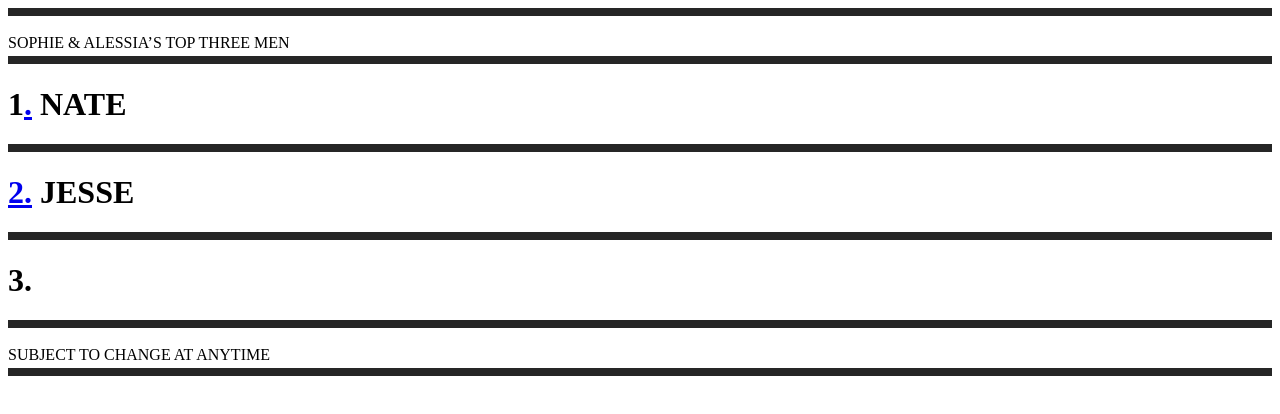
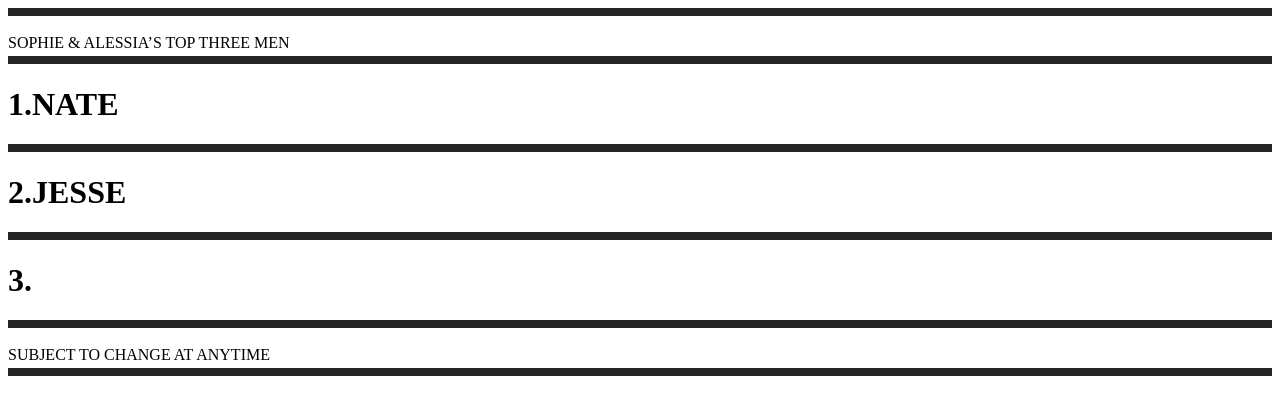
Before and after one commit to sophiedc/thepodium, a plain HTML site: page index.html in a window 1280 px wide. Drawn offline with Linux system fonts and the light colour scheme.

Commit message:
remove hyperlinks

```diff
--- a/index.html
+++ b/index.html
@@ -12,11 +12,11 @@
 
 <hr>
 
-<div class="marquee" speed="-13"><h1>1<a href="Page-1" rel="history">.</a> NATE</h1></div>
+<div class="marquee" speed="-13"><h1>1.NATE</h1></div>
 
 <hr>
 
-<div class="marquee" speed="-11"><h1><a href="Page-1" rel="history">2.</a> JESSE</h1></div>
+<div class="marquee" speed="-11"><h1>2.JESSE</h1></div>
 
 <hr>
 
```
